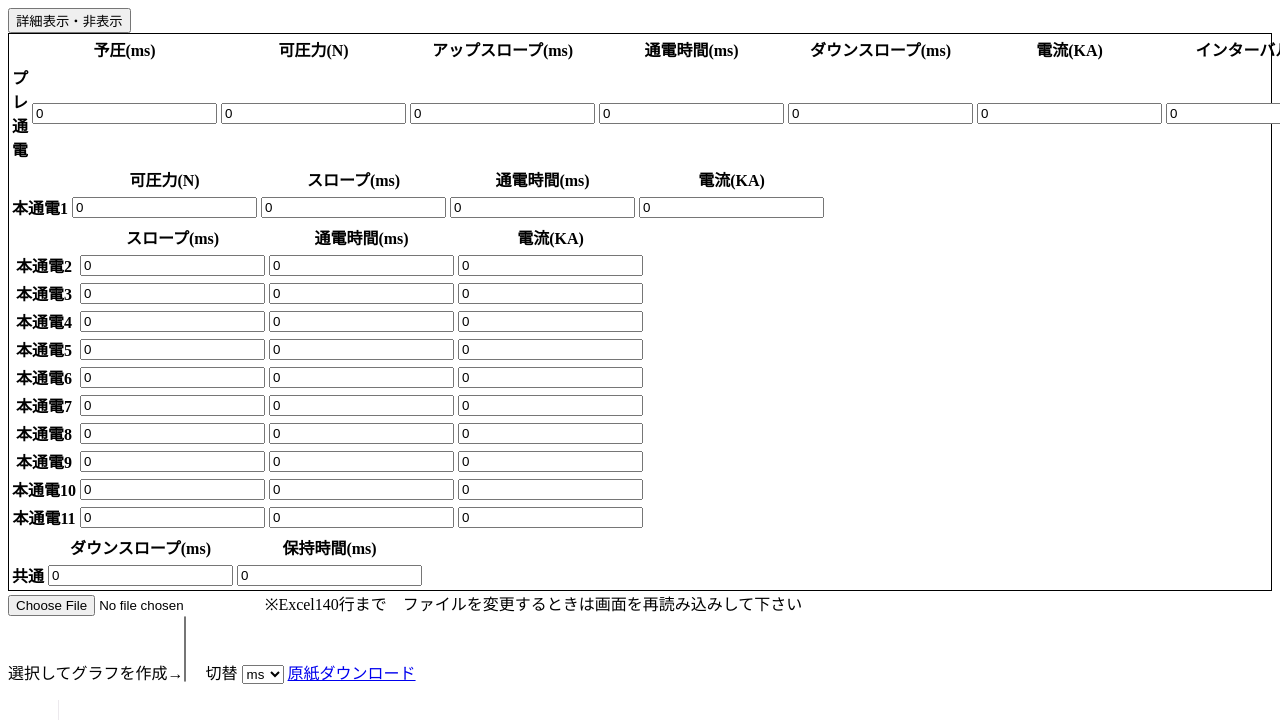
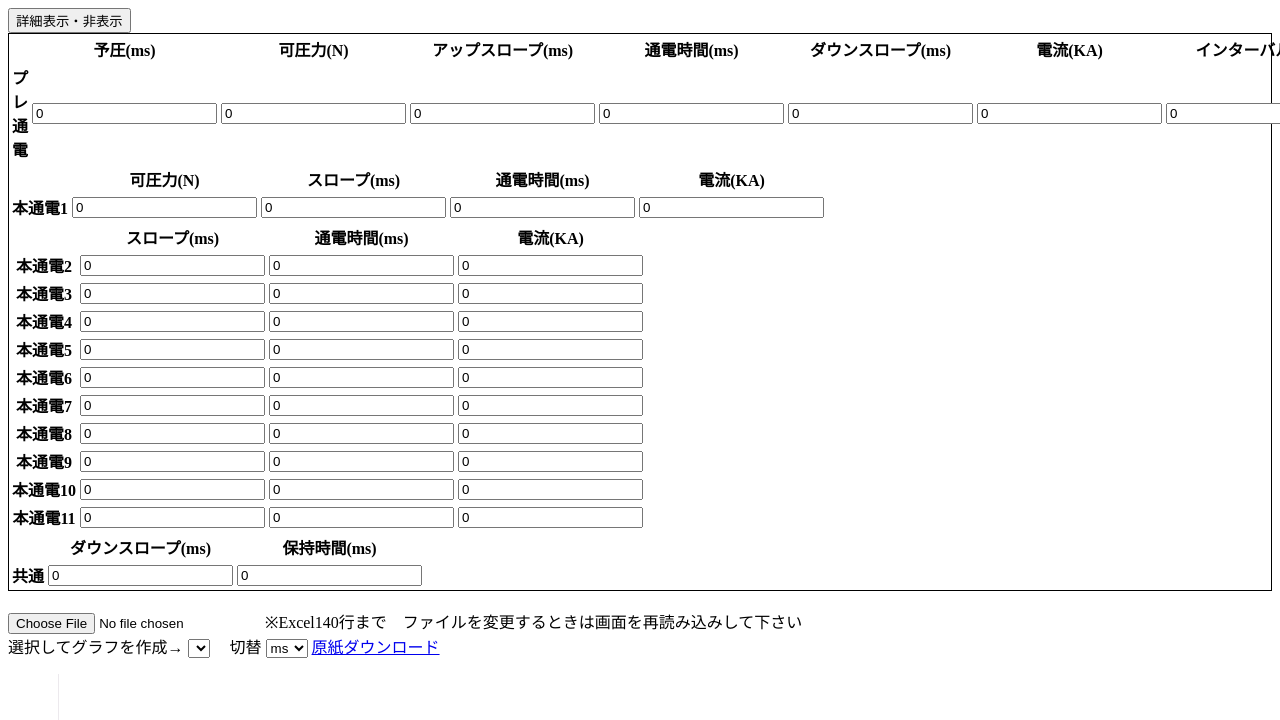
Before and after one commit to reia-kito/-welding-conditions, a plain HTML site: page index.html in a window 1280 px wide. Shown: the top 720 px of the page. Drawn offline with Linux system fonts and the light colour scheme.

Commit message:
Update index.html

```diff
--- a/index.html
+++ b/index.html
@@ -128,22 +128,11 @@
             <td><input class="changeInput" type="number" id="retentionTime" value=0 name="共通保持時間" /></td>
         </tr>
     </table>
-    </div>
-    <!-- <span>X軸</span>
-    <select id="xValue">
-        <option>小</option>
-        <option selected>中</option>
-        <option>大</option>
-    </select>
-    <span>Y軸</span>
-    <select id="yValue">
-        <option>小</option>
-        <option selected>中</option>
-        <option>大</option>
-    </select> -->
+    </div><br>
     <input type="file" id="excelFile">
     <span>※Excel140行まで　ファイルを変更するときは画面を再読み込みして下さい</span><br>
-    <span>選択してグラフを作成→</span><select id="robotSelect" multiple></select>
+    <span>選択してグラフを作成→</span>
+    <select id="robotSelect"></select>
     <span>　切替</span>
     <select id="msOrCyc">
         <option selected>ms</option>
```
